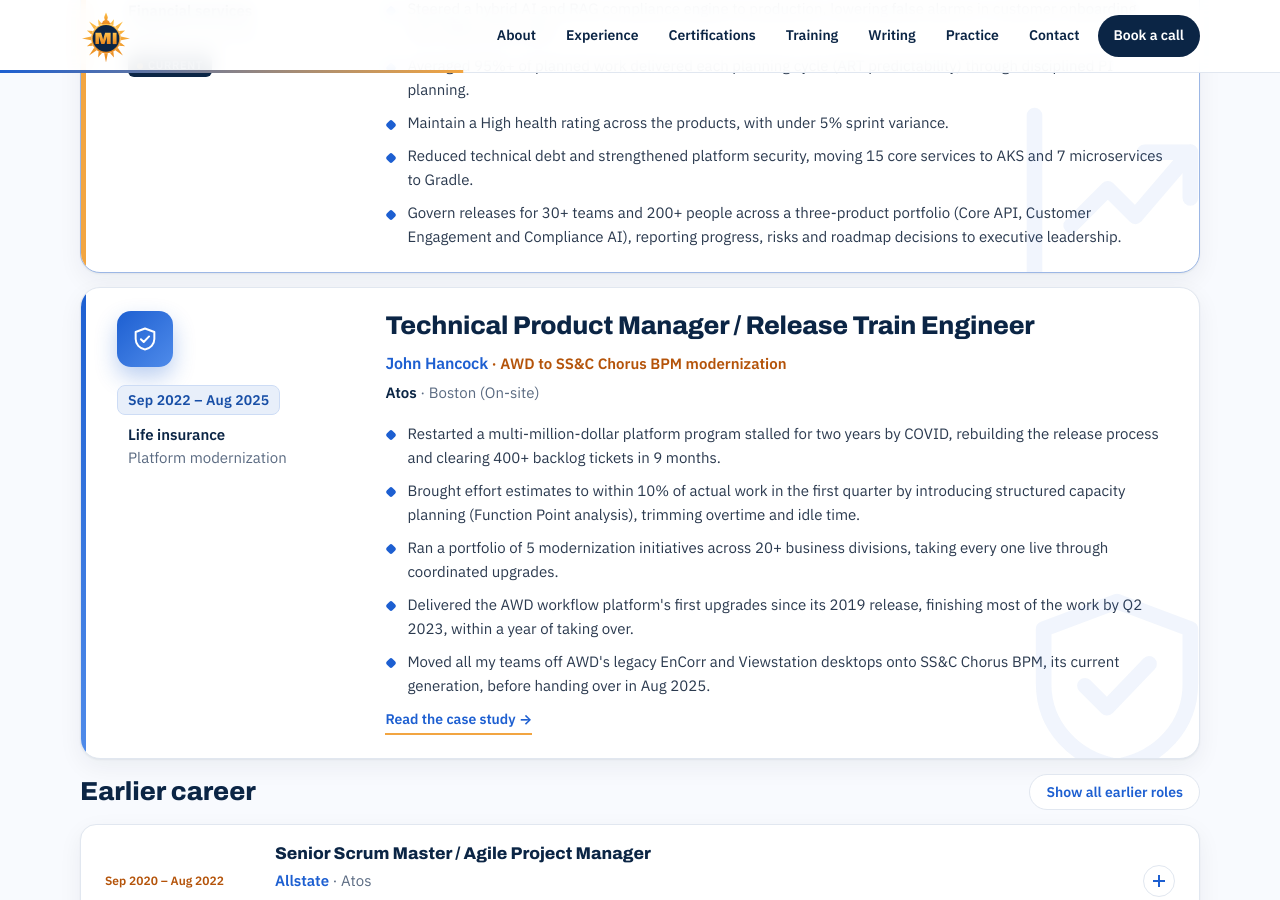
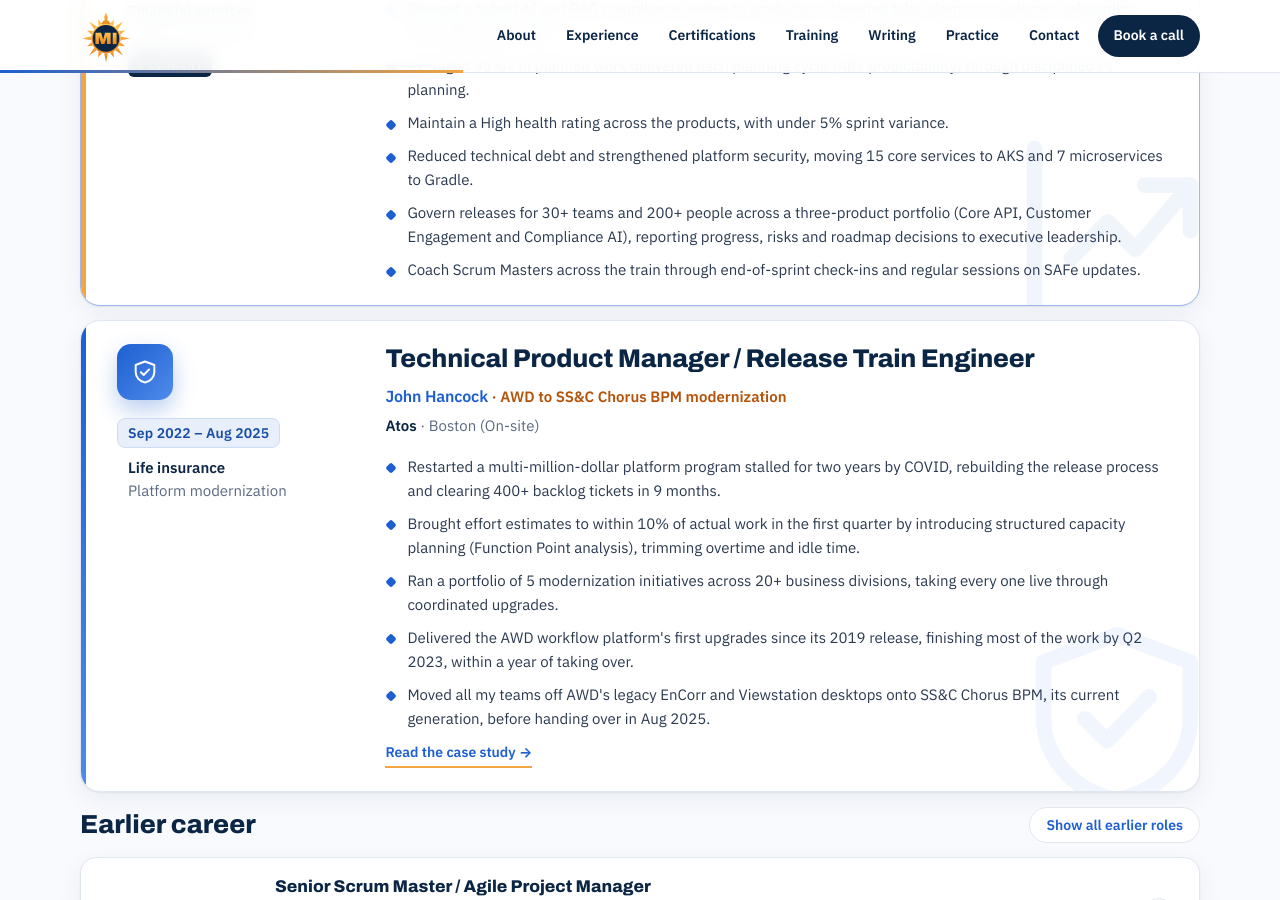
Before and after one commit to Madhan-I/Madhan-I.github.io, a Jekyll site: the page built from index.html, in a window 1280 px wide and 900 px high, scrolled down 2006 px. Built offline with Jekyll 4.4.1, drawn with Linux system fonts in a browser that asks for light colours.

Commit message:
Add Scrum Master coaching bullet to current role
Co-Authored-By: Claude Opus 5.5 <noreply@anthropic.com>
Claude-Session: https://claude.ai/code/session_01MFRrTt7LBDdX57m85KHNGp

```diff
--- a/_data/profile.yml
+++ b/_data/profile.yml
@@ -105,6 +105,7 @@ experience:
       - Maintain a High health rating across the products, with under 5% sprint variance.
       - Reduced technical debt and strengthened platform security, moving 15 core services to AKS and 7 microservices to Gradle.
       - Govern releases for 30+ teams and 200+ people across a three-product portfolio (Core API, Customer Engagement and Compliance AI), reporting progress, risks and roadmap decisions to executive leadership.
+      - Coach Scrum Masters across the train through end-of-sprint check-ins and regular sessions on SAFe updates.
   - dates: Sep 2022 – Aug 2025
     title: Technical Product Manager / Release Train Engineer
     sector: "Life insurance · Platform modernization"
--- a/resume.txt
+++ b/resume.txt
@@ -40,6 +40,7 @@ Client: Global insurer · Core API, Customer Engagement & Compliance AI
  • Reduced technical debt and strengthened platform security, moving 15 core services to AKS and 7 microservices to Gradle.
  • Govern releases for 30+ teams and 200+ people across a global insurer's portfolio, leading the cross-team call on dependencies,
 risks and go/no-go decisions.
+ • Coach Scrum Masters across the train through end-of-sprint check-ins and regular sessions on SAFe updates.
 Technical Product Manager / Release Train Engineer                                   Sep 2022 – Aug 2025 | Boston, USA (On-site)
 Client: John Hancock · AWD to SS&C Chorus BPM modernization
  • Restarted a multi-million-dollar platform program stalled for two years by COVID, rebuilding the release process and clearing
```
Also changed, not shown: 2 other files.
